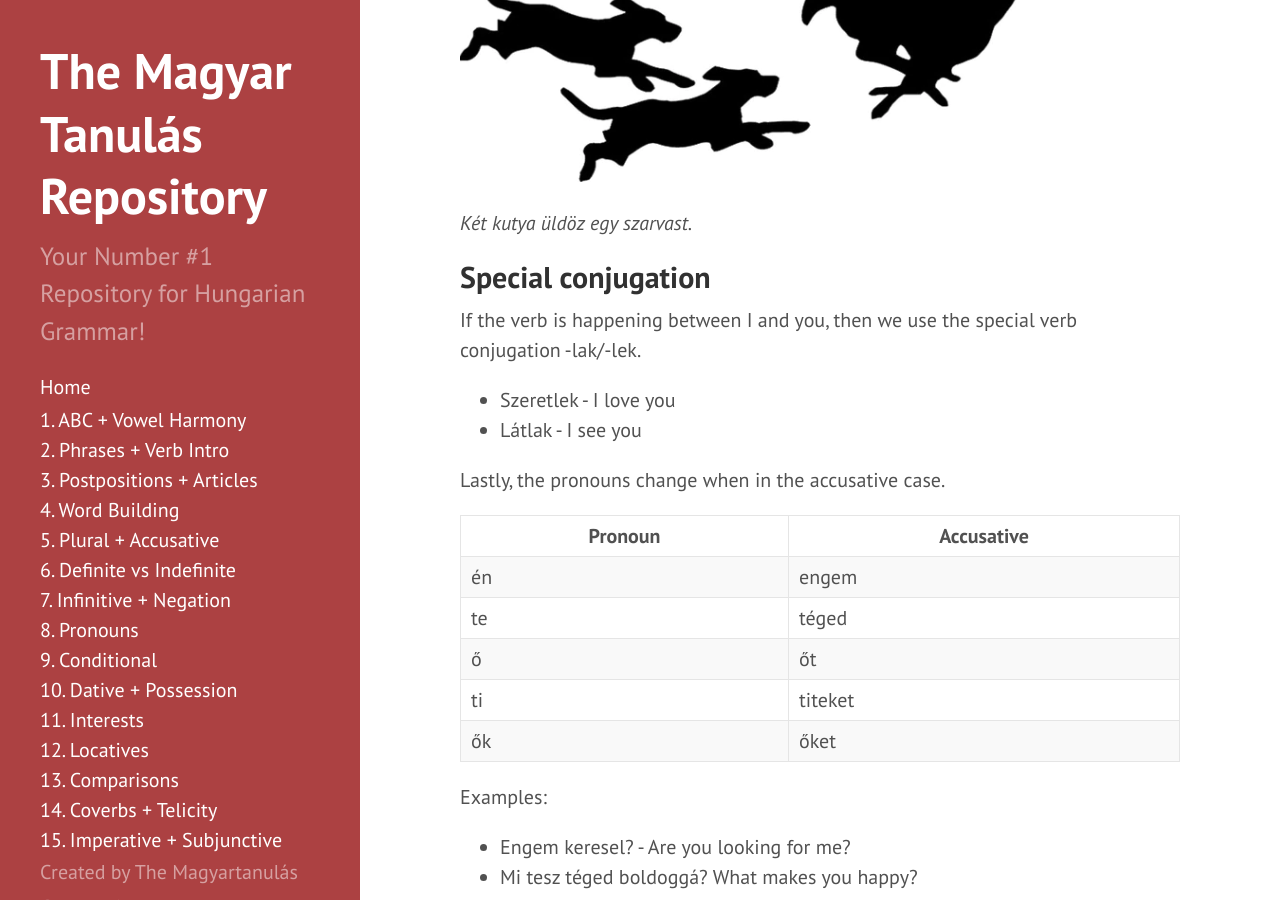
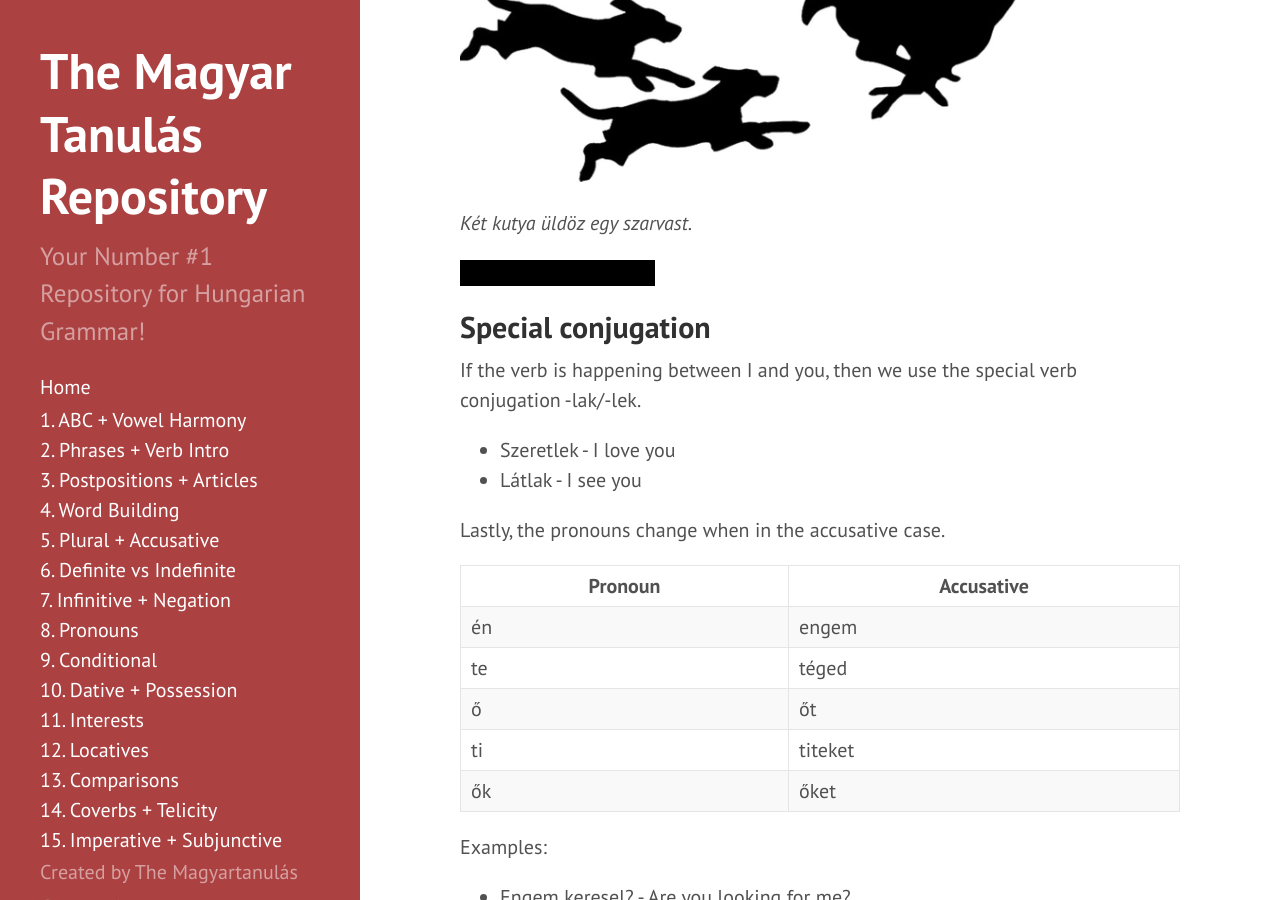
Before and after one commit to Magyartanulas/magyartanulas.github.io, a Jekyll site: the page built from accusative_plurals.md, in a window 1280 px wide and 900 px high, scrolled down 6333 px. Built offline with Jekyll 4.4.1, drawn with Linux system fonts in a browser that asks for light colours; Markdown is read by kramdown in place of the engine named in the settings.

Commit message:
Update accusative_plurals.md

```diff
--- a/accusative_plurals.md
+++ b/accusative_plurals.md
@@ -179,6 +179,8 @@
 
 *Két kutya üldöz egy szarvast.*
 
+<span class="spoiler">Two dogs chase a deer.</span>
+
 ## Special conjugation
 
 If the verb is happening between I and you, then we use the special verb conjugation -lak/-lek.
```
